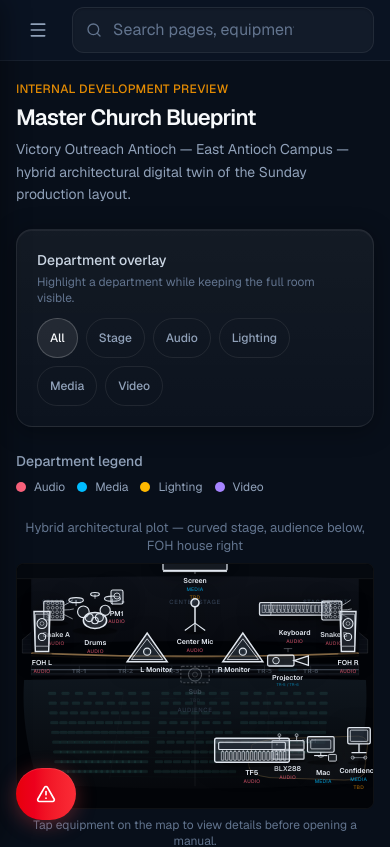
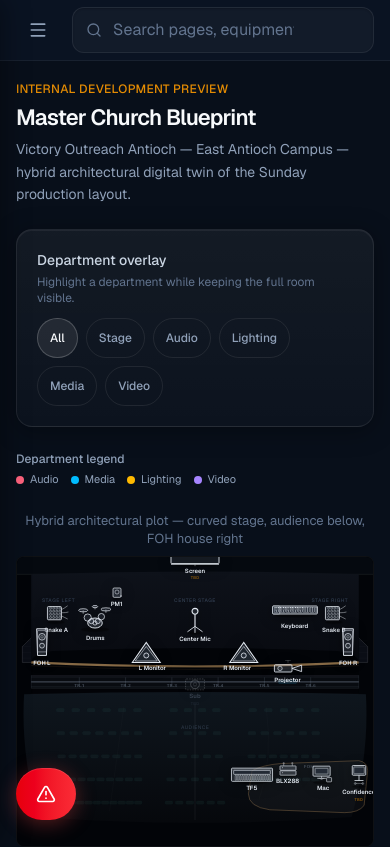
Before and after one commit to jjh48sjfn7-dot/voa-production-os, a Next.js app: page /blueprint in a window 390 px wide. Shown: the top 847 px of the page. Built offline with nearby package versions, Linux system fonts and the light colour scheme.

Commit message:
Add Master Church Blueprint to Dashboard

```diff
--- a/components/blueprint/BlueprintLegend.tsx
+++ b/components/blueprint/BlueprintLegend.tsx
@@ -10,14 +10,14 @@
 
 export function BlueprintLegend({ departments }: BlueprintLegendProps) {
   return (
-    <div className="flex flex-wrap gap-3 sm:gap-4">
+    <div className="flex flex-wrap gap-x-3 gap-y-1 sm:gap-4">
       {departments.map((department) => (
-        <div key={department} className="flex items-center gap-2">
+        <div key={department} className="flex items-center gap-1.5 sm:gap-2">
           <span
-            className={`h-2.5 w-2.5 shrink-0 rounded-full ${blueprintDepartmentColors[department].dot}`}
+            className={`h-2 w-2 shrink-0 rounded-full sm:h-2.5 sm:w-2.5 ${blueprintDepartmentColors[department].dot}`}
             aria-hidden
           />
-          <span className="text-xs text-slate-400">
+          <span className="text-[11px] text-slate-400 sm:text-xs">
             {blueprintDepartmentLabels[department]}
           </span>
         </div>
--- a/components/blueprint/BlueprintMap.tsx
+++ b/components/blueprint/BlueprintMap.tsx
@@ -31,8 +31,7 @@
 
   return (
     <div
-      className="relative mx-auto w-full max-w-[72rem] overflow-hidden rounded-lg border border-white/[0.05] bg-[#020408] sm:rounded-xl"
-      style={{ aspectRatio: "16 / 11", maxHeight: "min(88vh, 820px)" }}
+      className="relative mx-auto w-full max-w-[72rem] overflow-hidden rounded-lg border border-white/[0.05] bg-[#020408] aspect-[16/13] max-h-[min(94vh,920px)] sm:aspect-[16/11] sm:max-h-[min(88vh,820px)] sm:rounded-xl"
     >
       <p className="sr-only">
         Hybrid architectural theater map for {blueprint.venue.name}. Curved stage
--- a/components/blueprint/BlueprintMapEnvironment.tsx
+++ b/components/blueprint/BlueprintMapEnvironment.tsx
@@ -24,14 +24,18 @@
   left,
   right,
   seats,
+  subtle = false,
 }: {
   y: number;
   left: number;
   right: number;
   seats: number;
+  subtle?: boolean;
 }) {
   const width = right - left;
   const gap = width / seats;
+  const fill = subtle ? "rgba(72,150,145,0.08)" : "rgba(72,150,145,0.14)";
+  const stroke = subtle ? "rgba(72,150,145,0.14)" : "rgba(72,150,145,0.22)";
   return (
     <>
       {Array.from({ length: seats }, (_, i) => {
@@ -44,8 +48,8 @@
             width={2.2}
             height={1.1}
             rx={0.25}
-            fill="rgba(72,150,145,0.14)"
-            stroke="rgba(72,150,145,0.22)"
+            fill={fill}
+            stroke={stroke}
             strokeWidth={0.08}
           />
         );
@@ -53,6 +57,9 @@
     </>
   );
 }
+
+/** Simplified mobile seating — fewer rows, lighter fill */
+const MOBILE_SEAT_ROW_YS = [53, 61, 69, 77, 85];
 
 export function BlueprintMapEnvironment() {
   return (
@@ -162,7 +169,7 @@
             y={TRUSS_LABEL_Y}
             textAnchor="middle"
             fill="rgba(148,163,184,0.38)"
-            fontSize="2"
+            className="[font-size:1.35px] sm:[font-size:2px]"
             fontWeight="600"
             fontFamily="system-ui, sans-serif"
           >
@@ -221,7 +228,40 @@
         fill="url(#bp-audience-floor)"
       />
 
-      {/* Seating — first row behind subwoofer */}
+      {/* Seating — simplified on mobile, full detail from sm */}
+      <g className="sm:hidden">
+        {MOBILE_SEAT_ROW_YS.map((y, i) => (
+          <SeatRow
+            key={`ml-${y}`}
+            y={y}
+            left={10 + i * 0.5}
+            right={36 - i * 0.2}
+            seats={6 + i}
+            subtle
+          />
+        ))}
+        {MOBILE_SEAT_ROW_YS.map((y, i) => (
+          <SeatRow
+            key={`mc-${y}`}
+            y={y}
+            left={42 - i * 0.2}
+            right={58 + i * 0.2}
+            seats={4 + Math.floor(i / 2)}
+            subtle
+          />
+        ))}
+        {MOBILE_SEAT_ROW_YS.slice(0, 4).map((y, i) => (
+          <SeatRow
+            key={`mr-${y}`}
+            y={y}
+            left={64 + i * 0.2}
+            right={86 - i * 0.3}
+            seats={5 + i}
+            subtle
+          />
+        ))}
+      </g>
+      <g className="hidden sm:block">
         {SEAT_ROW_YS.map((y, i) => (
           <SeatRow key={`l-${y}`} y={y} left={8 + i * 0.4} right={38 - i * 0.2} seats={8 + i} />
         ))}
@@ -231,7 +271,9 @@
         {SEAT_ROW_YS.slice(0, 7).map((y, i) => (
           <SeatRow key={`r-${y}`} y={y} left={62 + i * 0.2} right={88 - i * 0.3} seats={7 + i} />
         ))}
+      </g>
 
+      <g className="hidden sm:block">
       {[55, 63, 71, 79, 87].map((y, i) => {
         const spread = 10 + i * 3.5;
         return (
@@ -244,6 +286,7 @@
           />
         );
       })}
+      </g>
 
       {/* Aisles */}
       <path d={`M${ROOM_CENTERLINE} ${FIRST_SEAT_ROW_Y - 2} L${ROOM_CENTERLINE} 91`} fill="none" stroke="rgba(255,255,255,0.04)" strokeWidth={0.4} />
@@ -270,7 +313,7 @@
         y="73.2"
         textAnchor="middle"
         fill="rgba(148,163,184,0.38)"
-        fontSize="2"
+        className="[font-size:1.35px] sm:[font-size:2px]"
         fontWeight="600"
         fontFamily="system-ui, sans-serif"
       >
--- a/components/blueprint/BlueprintMapItem.tsx
+++ b/components/blueprint/BlueprintMapItem.tsx
@@ -23,22 +23,23 @@
   onSelect: (itemId: string) => void;
 }
 
+/** Mobile defaults ~65% scale; sm: preserves locked desktop presentation */
 const graphicSizeClasses: Partial<Record<BlueprintGraphicId, string>> = {
-  keyboard: "h-9 w-[4.75rem] sm:h-11 sm:w-[6rem]",
-  screen: "h-4 w-20 sm:h-5 sm:w-28",
-  curtain: "h-3 w-20 sm:h-4 sm:w-28",
-  console: "h-11 w-[6rem] sm:h-[3.25rem] sm:w-[7.25rem]",
-  projector: "h-6 w-14 sm:h-7 sm:w-[4.5rem]",
-  speaker: "h-12 w-8 sm:h-16 sm:w-10",
-  "drum-kit": "h-14 w-16 sm:h-[4.5rem] sm:w-20",
-  subwoofer: "h-6 w-9 sm:h-7 sm:w-11",
-  beltpack: "h-6 w-5 sm:h-7 sm:w-6",
-  "display-monitor": "h-12 w-11 sm:h-14 sm:w-12",
-  "monitor-wedge": "h-10 w-14 sm:h-12 sm:w-16",
-  "snake-box": "h-10 w-10 sm:h-12 sm:w-12",
-  "wireless-rack": "h-9 w-14 sm:h-10 sm:w-16",
-  computer: "h-11 w-12 sm:h-12 sm:w-14",
-  "mic-stand": "h-10 w-8 sm:h-11 sm:w-9",
+  keyboard: "h-6 w-12 sm:h-11 sm:w-[6rem]",
+  screen: "h-3 w-14 sm:h-5 sm:w-28",
+  curtain: "h-2 w-14 sm:h-4 sm:w-28",
+  console: "h-7 w-[4rem] sm:h-[3.25rem] sm:w-[7.25rem]",
+  projector: "h-4 w-10 sm:h-7 sm:w-[4.5rem]",
+  speaker: "h-8 w-5 sm:h-16 sm:w-10",
+  "drum-kit": "h-9 w-10 sm:h-[4.5rem] sm:w-20",
+  subwoofer: "h-4 w-6 sm:h-7 sm:w-11",
+  beltpack: "h-4 w-4 sm:h-7 sm:w-6",
+  "display-monitor": "h-7 w-7 sm:h-14 sm:w-12",
+  "monitor-wedge": "h-7 w-10 sm:h-12 sm:w-16",
+  "snake-box": "h-7 w-7 sm:h-12 sm:w-12",
+  "wireless-rack": "h-5 w-9 sm:h-10 sm:w-16",
+  computer: "h-6 w-8 sm:h-12 sm:w-14",
+  "mic-stand": "h-7 w-6 sm:h-11 sm:w-9",
 };
 
 const departmentTagColors: Record<string, string> = {
@@ -63,20 +64,24 @@
 ]);
 
 const fohGraphicSizeClasses: Partial<Record<BlueprintGraphicId, string>> = {
-  console: "h-9 w-[5rem] sm:h-10 sm:w-[5.75rem]",
-  "wireless-rack": "h-8 w-12 sm:h-9 sm:w-14",
-  computer: "h-9 w-10 sm:h-10 sm:w-12",
-  "display-monitor": "h-10 w-10 sm:h-11 sm:w-11",
+  console: "h-5 w-[2.75rem] sm:h-10 sm:w-[5.75rem]",
+  "wireless-rack": "h-4 w-8 sm:h-9 sm:w-14",
+  computer: "h-5 w-7 sm:h-10 sm:w-12",
+  "display-monitor": "h-6 w-6 sm:h-11 sm:w-11",
 };
 
 function getGraphicClass(graphic: BlueprintGraphicId, itemId: string): string {
   if (itemId === "projector") {
-    return graphicSizeClasses.projector ?? "h-6 w-14";
+    return graphicSizeClasses.projector ?? "h-4 w-10 sm:h-7 sm:w-[4.5rem]";
   }
   if (fohItemIds.has(itemId)) {
-    return fohGraphicSizeClasses[graphic] ?? graphicSizeClasses[graphic] ?? "h-11 w-11 sm:h-12 sm:w-12";
+    return (
+      fohGraphicSizeClasses[graphic] ??
+      graphicSizeClasses[graphic] ??
+      "h-7 w-7 sm:h-12 sm:w-12"
+    );
   }
-  return graphicSizeClasses[graphic] ?? "h-11 w-11 sm:h-12 sm:w-12";
+  return graphicSizeClasses[graphic] ?? "h-7 w-7 sm:h-12 sm:w-12";
 }
 
 export function BlueprintMapItem({
@@ -135,10 +140,10 @@
     >
       <div
         style={{ transform: `rotate(${-rotate}deg)` }}
-        className={`relative transition-[filter,transform] duration-200 ${
+        className={`relative origin-center transition-[filter,transform] duration-200 ${
           selected
-            ? "scale-[1.07] drop-shadow-[0_0_14px_rgba(255,255,255,0.28)]"
-            : "drop-shadow-[0_3px_10px_rgba(0,0,0,0.7)] group-hover:scale-[1.04]"
+            ? "scale-[1.04] drop-shadow-[0_0_10px_rgba(255,255,255,0.22)] sm:scale-[1.07] sm:drop-shadow-[0_0_14px_rgba(255,255,255,0.28)]"
+            : "drop-shadow-[0_2px_6px_rgba(0,0,0,0.65)] sm:drop-shadow-[0_3px_10px_rgba(0,0,0,0.7)] sm:group-hover:scale-[1.04]"
         }`}
       >
         <BlueprintEquipmentGraphic
@@ -151,12 +156,14 @@
       {!isReference && (
         <div
           style={{ transform: `rotate(${-rotate}deg)` }}
-          className="mt-0.5 flex flex-col items-center gap-0"
+          className="mt-px flex flex-col items-center gap-0 sm:mt-0.5"
         >
           <span
-            className={`text-center text-[7px] font-semibold leading-tight text-slate-200 sm:text-[8px] ${
-              compactFohLabel ? "max-w-[3.25rem] sm:max-w-[3.75rem]" : "max-w-[4.75rem] sm:max-w-[5.25rem]"
-            } ${emphasized ? "opacity-100" : "opacity-75"} ${
+            className={`text-center text-[6px] font-semibold leading-tight text-slate-200 sm:text-[8px] ${
+              compactFohLabel
+                ? "max-w-[2.75rem] sm:max-w-[3.75rem]"
+                : "max-w-[3.5rem] sm:max-w-[5.25rem]"
+            } ${emphasized ? "opacity-100" : "opacity-80 sm:opacity-75"} ${
               item.id === "subwoofer" ? "text-slate-400/80" : ""
             }`}
           >
@@ -164,15 +171,15 @@
           </span>
           {!hideDeptTag && (
             <span
-              className={`text-center text-[5px] font-medium uppercase tracking-wider sm:text-[6px] ${deptTag} ${
-                compactFohLabel ? "max-w-[3.25rem] sm:max-w-[3.75rem]" : ""
+              className={`hidden text-center text-[6px] font-medium uppercase tracking-wider sm:block ${deptTag} ${
+                compactFohLabel ? "max-w-[3.75rem]" : ""
               }`}
             >
               {departmentLabel}
             </span>
           )}
           {item.id === "projector" && (
-            <span className="text-[4px] font-medium leading-tight text-sky-400/50 sm:text-[5px]">
+            <span className="hidden text-[5px] font-medium leading-tight text-sky-400/50 sm:block">
               TR-5 / TR-6
             </span>
           )}
@@ -182,7 +189,7 @@
       {item.status === "placeholder" && emphasized && !hidePlaceholderTag && (
         <span
           style={{ transform: `rotate(${-rotate}deg)` }}
-          className={`text-[5px] font-medium uppercase tracking-wider sm:text-[6px] ${
+          className={`text-[4px] font-medium uppercase tracking-wider sm:text-[6px] ${
             isSubtlePlaceholder ? "text-slate-500/50" : "text-amber-500/60"
           }`}
         >
--- a/components/blueprint/BlueprintMapLabels.tsx
+++ b/components/blueprint/BlueprintMapLabels.tsx
@@ -3,16 +3,16 @@
 export function BlueprintMapLabels() {
   return (
     <div className="pointer-events-none absolute inset-0 select-none">
-      <p className="absolute text-[6px] font-medium uppercase tracking-[0.12em] text-slate-600/70 sm:text-[7px]" style={{ left: "7%", top: "14%" }}>
+      <p className="absolute text-[5px] font-medium uppercase tracking-[0.1em] text-slate-600/70 sm:text-[7px]" style={{ left: "7%", top: "14%" }}>
         Stage Left
       </p>
-      <p className="absolute left-1/2 -translate-x-1/2 text-[6px] font-medium uppercase tracking-[0.12em] text-slate-600/70 sm:text-[7px]" style={{ top: "14%" }}>
+      <p className="absolute left-1/2 -translate-x-1/2 text-[5px] font-medium uppercase tracking-[0.1em] text-slate-600/70 sm:text-[7px]" style={{ top: "14%" }}>
         Center Stage
       </p>
-      <p className="absolute text-right text-[6px] font-medium uppercase tracking-[0.12em] text-slate-600/70 sm:text-[7px]" style={{ right: "7%", top: "14%" }}>
+      <p className="absolute text-right text-[5px] font-medium uppercase tracking-[0.1em] text-slate-600/70 sm:text-[7px]" style={{ right: "7%", top: "14%" }}>
         Stage Right
       </p>
-      <p className="absolute left-1/2 -translate-x-1/2 text-[6px] font-medium uppercase tracking-[0.1em] text-slate-600/55 sm:text-[7px]" style={{ top: "58%" }}>
+      <p className="absolute left-1/2 -translate-x-1/2 text-[5px] font-medium uppercase tracking-[0.08em] text-slate-600/55 sm:text-[7px]" style={{ top: "58%" }}>
         Audience
       </p>
     </div>
--- a/components/blueprint/BlueprintPreviewContent.tsx
+++ b/components/blueprint/BlueprintPreviewContent.tsx
@@ -46,8 +46,8 @@
 
       <BlueprintOverlay overlay={overlay} onOverlayChange={setOverlay} />
 
-      <div className="space-y-2">
-        <p className="text-sm font-medium text-slate-400">Department legend</p>
+      <div className="space-y-1 sm:space-y-2">
+        <p className="text-xs font-medium text-slate-400 sm:text-sm">Department legend</p>
         <BlueprintLegend departments={getLegendDepartments(overlay)} />
       </div>
 
```
Lines whose indentation alone changed are shown as unchanged.
